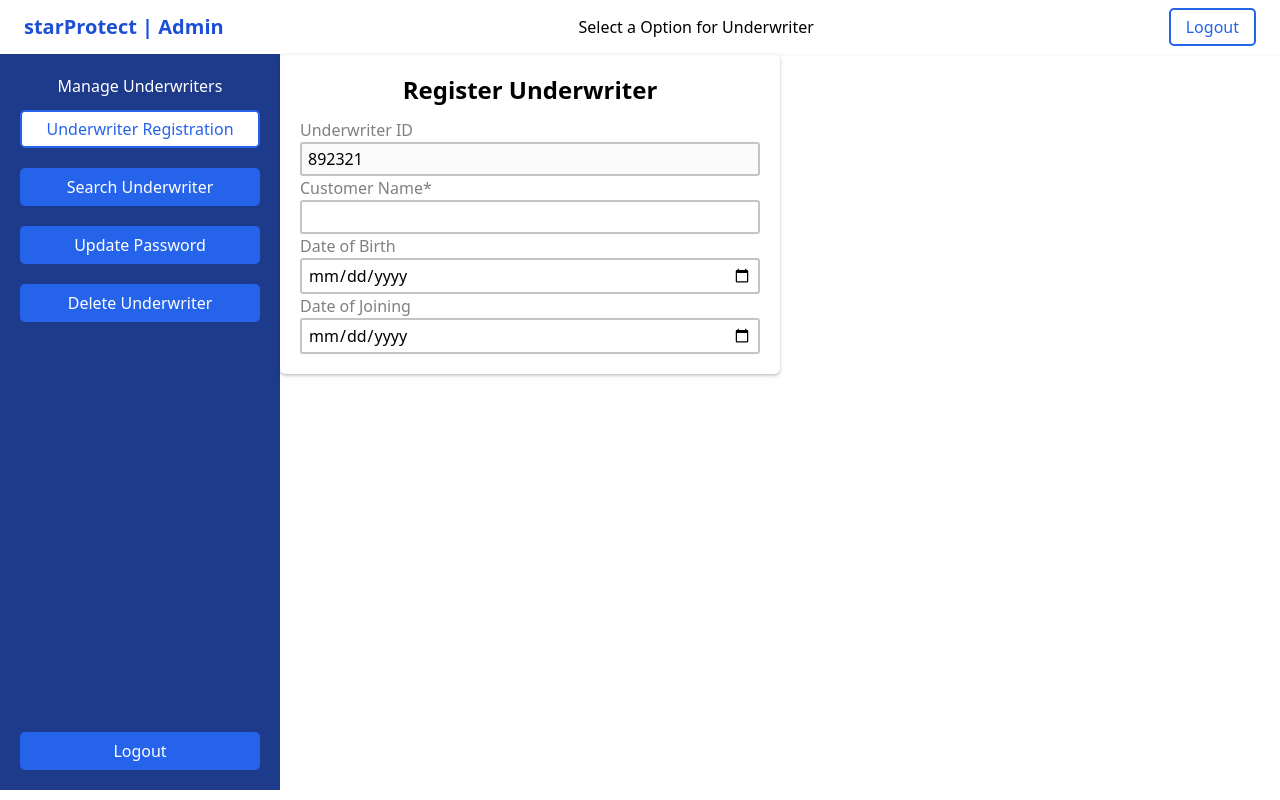
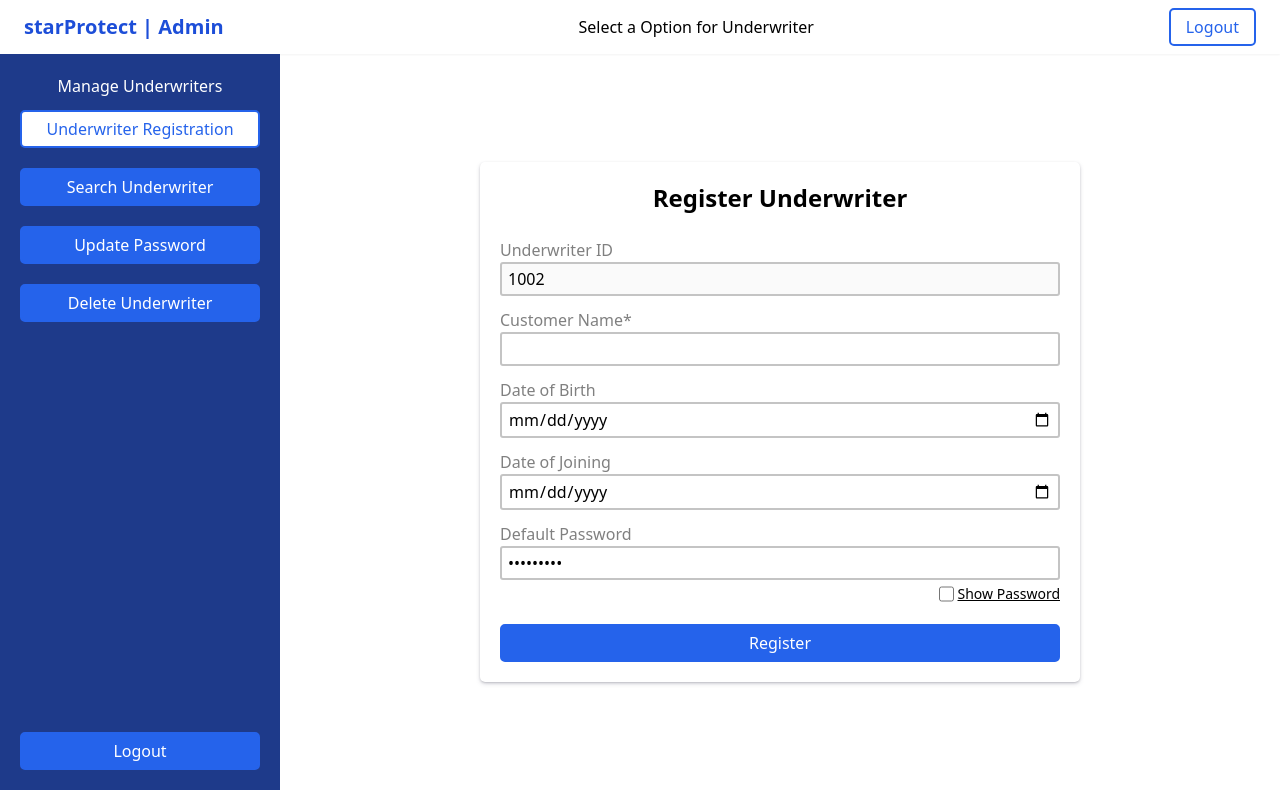
Before and after one commit to priyanshi1282/star-protect-vehicle-management, a plain HTML site: page admin/home.html in a window 1280 px wide. Both pictures are taken after a click on the button "Underwriter Registration". Drawn offline with nearby package versions, Linux system fonts and the light colour scheme.

Commit message:
user registration done

```diff
--- a/admin/home.html
+++ b/admin/home.html
@@ -36,12 +36,12 @@
             <div class="h-full flex justify-center items-center" id="admin-img">
                 <img src="../assets/admin-home.jpg" alt="manager" class="w-3/5">
             </div>
-            <div id="register-content">
-                <form action="">
+            <div class="admin-menu-item" id="register-content">
+                <form action="" class="flex flex-col gap-3" id="registration-form">
                     <h1 class="font-bold text-2xl text-center mb-3">Register Underwriter</h1>
                     <div class="form-item">
                         <label for="u-id">Underwriter ID</label>
-                        <input type="text" id="u-id" value="892321" disabled>
+                        <input type="text" id="u-id" disabled>
                     </div>
                     <div class="form-item">
                         <label for="u-name">Customer Name*</label>
@@ -49,19 +49,25 @@
                     </div>
                     <div class="form-item">
                         <label for="u-dob">Date of Birth</label>
-                        <input type="date" id="u-dob">
+                        <input type="date" id="u-dob" required>
                     </div>
                     <div class="form-item">
                         <label for="u-doj">Date of Joining</label>
-                        <input type="date" id="u-doj">
+                        <input type="date" id="u-doj" required>
                     </div>
+                    <div class="form-item mb-2">
+                        <label for="u-pass">Default Password</label>
+                        <input type="password" id="u-pass" class="mb-1" required>
+                        <div class="w-full flex justify-end text-sm underline"><input type="checkbox" class="mr-1" id="show-pass"> Show Password</div>
+                    </div>
+                    <button type="submit" class="btn btn-solid">Register</button>
                 </form>
             </div>
-            <div id="search-content">search</div>
-            <div id="update-content">update</div>
-            <div id="delete-content">delete</div>
+            <div class="admin-menu-item" id="search-content"></div>
+            <div class="admin-menu-item" id="update-content">update</div>
+            <div class="admin-menu-item" id="delete-content">delete</div>
         </div>
       </section>
-      <script src="../script.js"></script>
+      <script type="module" src="../script.js"></script>
 </body>
 </html>
--- a/script.js
+++ b/script.js
@@ -1,3 +1,4 @@
+// ******************** Admin menu items
 // Get all buttons and tab contents
 const registerBtn = document.getElementById('register');
 const searchBtn = document.getElementById('search');
@@ -11,13 +12,13 @@ const deleteContent = document.getElementById('delete-content');
 const adminImg =  document.getElementById("admin-img");
 
 // Add event listeners to each button
-registerBtn.addEventListener('click', () => openTab(registerContent, registerBtn));
-searchBtn.addEventListener('click', () => openTab(searchContent, searchBtn));
-updateBtn.addEventListener('click', () => openTab(updateContent, updateBtn));
-deleteBtn.addEventListener('click', () => openTab(deleteContent, deleteBtn));
+registerBtn.addEventListener('click', () => openTab(registerContent, registerBtn, 'register'));
+searchBtn.addEventListener('click', () => openTab(searchContent, searchBtn, 'search'));
+updateBtn.addEventListener('click', () => openTab(updateContent, updateBtn, 'update'));
+deleteBtn.addEventListener('click', () => openTab(deleteContent, deleteBtn, 'delete'));
 
 // Function to open the clicked tab and hide the others
-function openTab(activeContent, activeButton) {
+function openTab(activeContent, activeButton, item) {
     // Hide Admin image
     adminImg.style.display="none";
     // Hide all tabs first
@@ -27,8 +28,90 @@ function openTab(activeContent, activeButton) {
     [registerBtn, searchBtn, updateBtn, deleteBtn].forEach(tab => tab.classList.remove('btn-active'));
 
     // Show the selected tab
-    activeContent.style.display = 'block';
+    activeContent.style.display = 'flex';
 
     // Active button
     activeButton.classList.add('btn-active');
+
+    if(item==='register'){
+        defaultField();
+    }
+    else if(item==='search'){
+        activeContent.innerHTML = underwriterData;
+    }
 }
+
+function defaultField(){
+    const size =  underwriterData.length;
+        document.getElementById("u-id").value = underwriterData[size-1].id + 1;
+        document.getElementById("u-pass").value =  generateRandomPassword();
+}
+
+// ****************** Admin menu functions
+let underwriterData = [
+    {
+        id: 1001,
+        name: 'user',
+        dob: '12-08-2002',
+        doj: '22-08-2024',
+        password: 'User@123'
+    },
+]
+
+const registrationForm = document.getElementById("registration-form");
+registrationForm.addEventListener('submit', (e)=>{
+    e.preventDefault();
+    let user = {
+        id: parseInt(document.getElementById("u-id").value),
+        name: document.getElementById("u-name").value,
+        dob: document.getElementById("u-dob").value,
+        doj: document.getElementById("u-doj").value,
+        password: document.getElementById("u-pass").value
+    }
+    underwriterData.push(user);
+    alert("Registration Successful.\nUser ID:"+underwriterData[underwriterData.length-1].id + "\nPassword:"+underwriterData[underwriterData.length-1].password)
+    registrationForm.reset();
+    defaultField();
+    document.getElementById("u-pass").type="password"
+})
+
+function generateRandomPassword() {
+    const lowerCase = "abcdefghijklmnopqrstuvwxyz";
+    const upperCase = "ABCDEFGHIJKLMNOPQRSTUVWXYZ";
+    const numbers = "0123456789";
+    const specialChars = "!@#$%^&*()_+[]{}|;:',.<>?";
+
+    // Ensure at least one character from each type is included
+    const allChars = lowerCase + upperCase + numbers + specialChars;
+
+    // Password length between 6 to 12 characters
+    const passwordLength = Math.floor(Math.random() * (12 - 6 + 1)) + 6; // Random length between 6 and 12
+
+    let password = "";
+
+    // Ensuring we have at least one of each type of character
+    password += lowerCase[Math.floor(Math.random() * lowerCase.length)];
+    password += upperCase[Math.floor(Math.random() * upperCase.length)];
+    password += numbers[Math.floor(Math.random() * numbers.length)];
+    password += specialChars[Math.floor(Math.random() * specialChars.length)];
+
+    // Now, fill the remaining length of the password with random characters from all sets
+    for (let i = 4; i < passwordLength; i++) {
+        password += allChars[Math.floor(Math.random() * allChars.length)];
+    }
+
+    // Shuffle the characters to make the password more random
+    password = password.split('').sort(() => Math.random() - 0.5).join('');
+
+    return password;
+}
+
+document.getElementById("show-pass").addEventListener('click', handlePassword)
+
+function handlePassword(){
+    let passwordField = document.getElementById("u-pass");
+    if(passwordField.type==="password")
+        passwordField.type="text";
+    else
+        passwordField.type="password";
+}
--- a/style.css
+++ b/style.css
@@ -34,10 +34,11 @@ input, textarea{
     border: 2px solid rgb(196, 196, 196);
     padding: 3px 6px !important;
     border-radius: 3px;
+    width: 100%;
 }
 
 form{
-    width: 500px;
+    width: 600px;
     box-shadow: rgba(50, 50, 93, 0.25) 0px 2px 5px -1px, rgba(0, 0, 0, 0.3) 0px 1px 3px -1px;
     border-radius: 5px;
     padding: 20px;
@@ -47,8 +48,23 @@ form{
     width: 100%;
     display: flex;
     flex-direction: column;
+    align-items: start;
 }
 
 label{
     color: gray;
 }
+
+.admin-menu-item{
+    display: flex;
+    justify-content: center;
+    align-items: center;
+    width: 100%;
+    height: 100%;
+}
+
+input[type="checkbox"]{
+    border-radius: 0px;
+    width: 15px;
+    padding: 0 !important;
+}
```
Also changed, not shown: index.html (+1 -1 lines).
